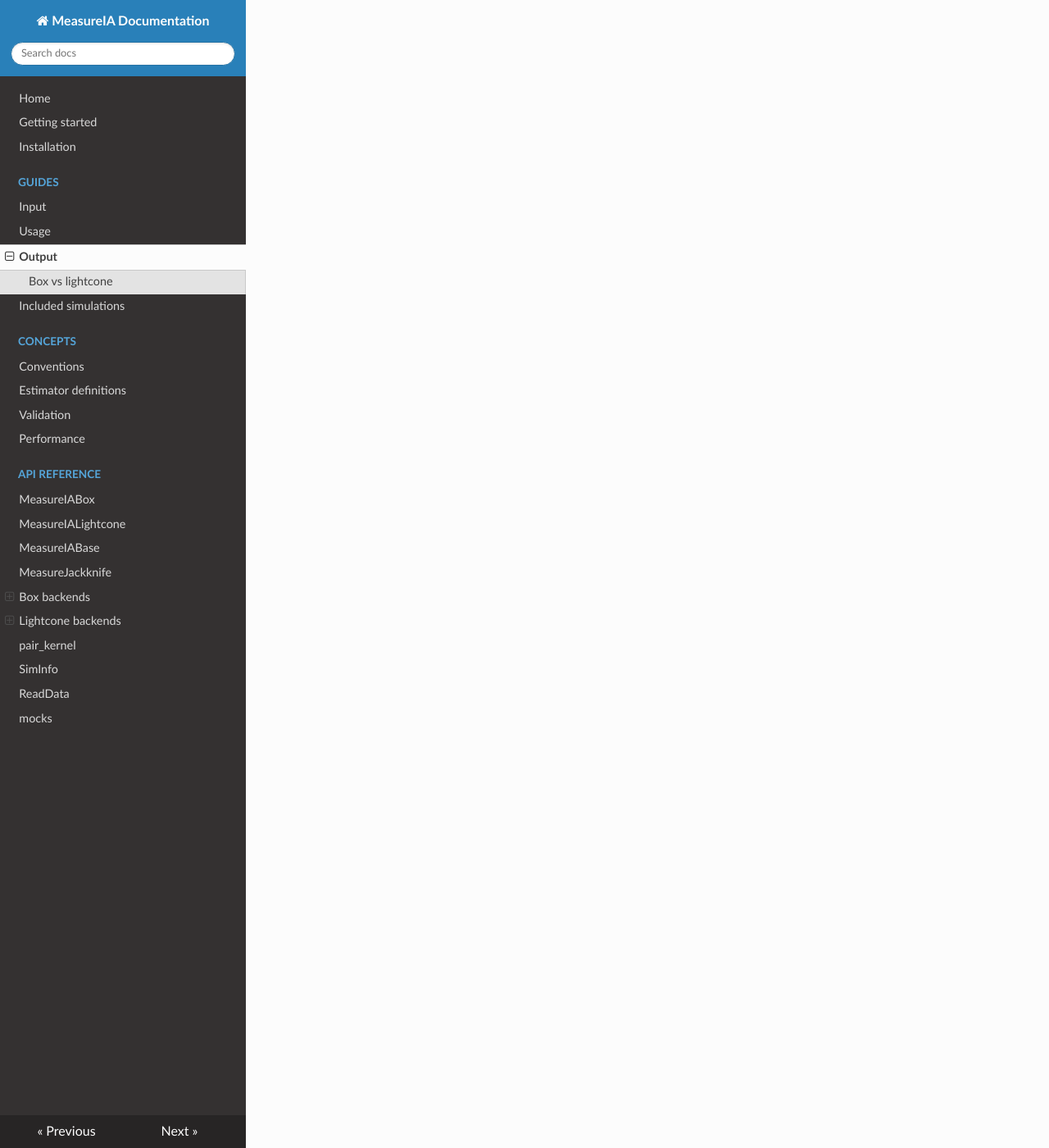
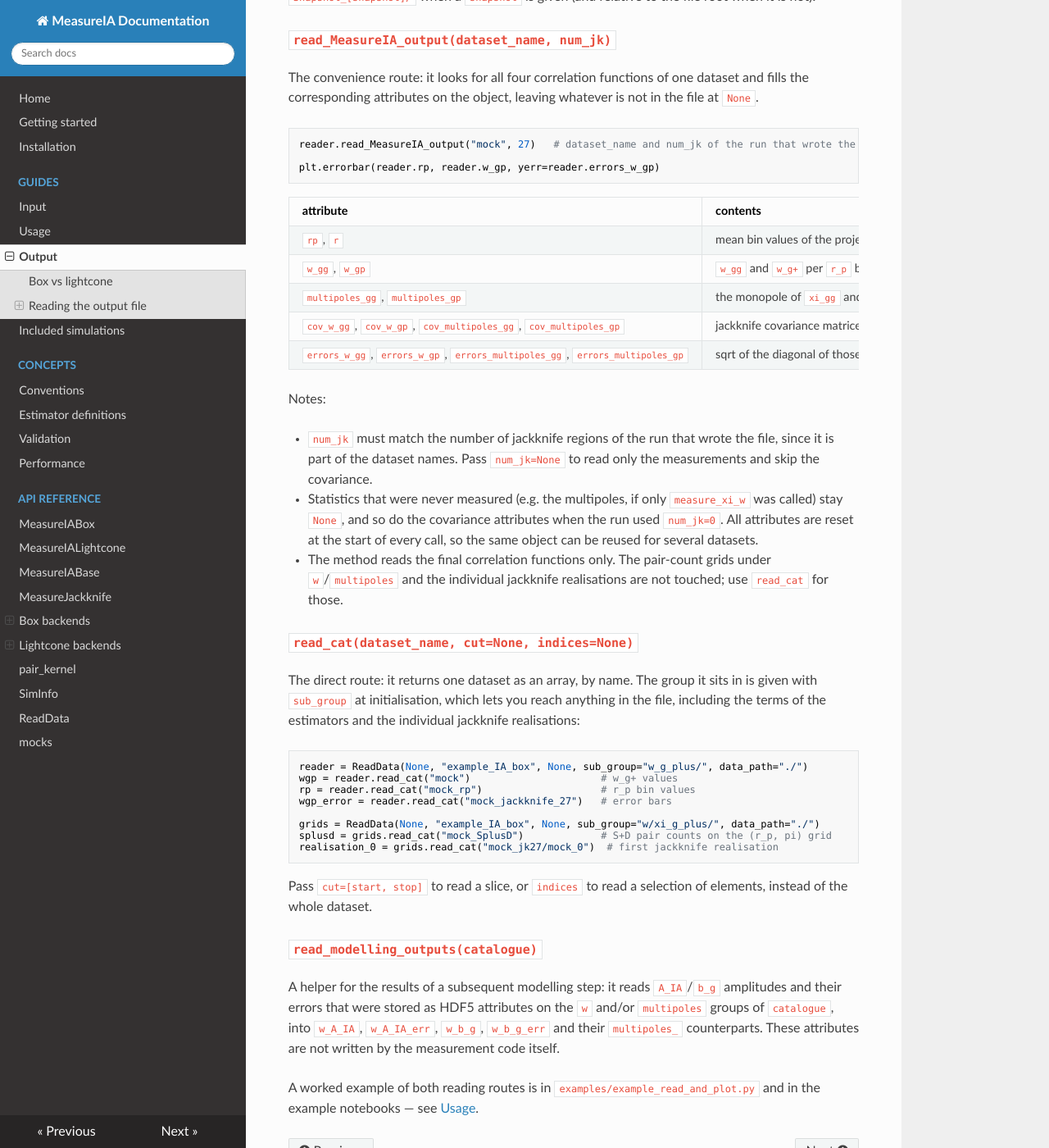
Before and after one commit to MarloesvL/measure_IA, an MkDocs documentation site: the page built from docs/output_structure.md, in a window 1280 px wide and 1400 px high, scrolled down 1802 px. Shown: the whole window at 82% size. Built offline with MkDocs 1.6.1, drawn with Linux system fonts in a browser that asks for light colours; nearby versions of some CDN libraries; some of the changed text lies outside the part shown.

Commit message:
docs: mirror the box plots in the lightcone notebook and document ReadData
The lightcone notebook only plotted r_p w_g+, so the two example notebooks
did not show the same things. It now has the same four plot sections as the
box notebook, in the same order (w_gg, w_g+, multipole monopole of xi_gg,
multipole quadrupole of xi_g+), with the r_p w_g+ plot kept as a fifth. The
axes are labelled in Mpc because the lightcone run uses over_h = False, and a
note explains that the largest-separation bins of this small mock are
consistent with zero and can scatter off the logarithmic axis.

The output-structure page now also describes how to read the file back:
ReadData construction, read_MeasureIA_output with the attributes it fills,
read_cat for the estimator terms and individual jackknife realisations, and
read_modelling_outputs. Every snippet was run against the example output
files, and the notebook was executed end to end.

Co-Authored-By: Claude Opus 5 <noreply@anthropic.com>
Claude-Session: https://claude.ai/code/session_01CD2yYKSxNnwwVRKiPXJNtL

````diff
--- a/docs/output_structure.md
+++ b/docs/output_structure.md
@@ -68,3 +68,82 @@ The structure above applies to both `MeasureIABox` and `MeasureIALightcone`. Two
   the additional density–random and shape–random pair-count terms of the Landy–Szalay estimators are stored
   alongside them. Bins with zero empirical random–random pairs are left as `NaN` (the estimator is undefined
   there) and trigger a warning advising more randoms — see the [Estimator definitions](estimator_definitions.md).
+
+## Reading the output file
+
+The output file is a plain HDF5 file, so it can be read with `h5py` using the paths above. The package also
+ships a [`ReadData`](api/ReadData.md) class that knows this structure and takes care of the optional
+`Snapshot_[snapshot]` group for you:
+
+```python
+from measureia import ReadData
+
+reader = ReadData(
+    simulation=None,            # simulation tag used at measurement time (None if the boxsize was given directly)
+    catalogue="example_IA_box",  # output file name *without* the .hdf5 extension
+    snapshot=None,              # snapshot label; 99 would select the "Snapshot_99" group
+    data_path="./",             # folder holding <catalogue>.hdf5
+)
+```
+
+The file that is read is `data_path + catalogue + ".hdf5"`, and every dataset path is taken relative to
+`Snapshot_[snapshot]/` when a `snapshot` is given (and relative to the file root when it is not).
+
+### `read_MeasureIA_output(dataset_name, num_jk)`
+
+The convenience route: it looks for all four correlation functions of one dataset and fills the corresponding
+attributes on the object, leaving whatever is not in the file at `None`.
+
+```python
+reader.read_MeasureIA_output("mock", 27)   # dataset_name and num_jk of the run that wrote the file
+
+plt.errorbar(reader.rp, reader.w_gp, yerr=reader.errors_w_gp)
+```
+
+| attribute | contents |
+| --- | --- |
+| `rp`, `r` | mean bin values of the projected (`w`) and 3D (`multipoles`) statistics |
+| `w_gg`, `w_gp` | `w_gg` and `w_g+` per `r_p` bin |
+| `multipoles_gg`, `multipoles_gp` | the monopole of `xi_gg` and the quadrupole of `xi_g+` per `r` bin |
+| `cov_w_gg`, `cov_w_gp`, `cov_multipoles_gg`, `cov_multipoles_gp` | jackknife covariance matrices |
+| `errors_w_gg`, `errors_w_gp`, `errors_multipoles_gg`, `errors_multipoles_gp` | sqrt of the diagonal of those covariances, i.e. the error bars |
+
+Notes:
+
+- `num_jk` must match the number of jackknife regions of the run that wrote the file, since it is part of the
+  dataset names. Pass `num_jk=None` to read only the measurements and skip the covariance.
+- Statistics that were never measured (e.g. the multipoles, if only `measure_xi_w` was called) stay `None`,
+  and so do the covariance attributes when the run used `num_jk=0`. All attributes are reset at the start of
+  every call, so the same object can be reused for several datasets.
+- The method reads the final correlation functions only. The pair-count grids under `w`/`multipoles` and the
+  individual jackknife realisations are not touched; use `read_cat` for those.
+
+### `read_cat(dataset_name, cut=None, indices=None)`
+
+The direct route: it returns one dataset as an array, by name. The group it sits in is given with `sub_group`
+at initialisation, which lets you reach anything in the file, including the terms of the estimators and the
+individual jackknife realisations:
+
+```python
+reader = ReadData(None, "example_IA_box", None, sub_group="w_g_plus/", data_path="./")
+wgp = reader.read_cat("mock")                      # w_g+ values
+rp = reader.read_cat("mock_rp")                    # r_p bin values
+wgp_error = reader.read_cat("mock_jackknife_27")   # error bars
+
+grids = ReadData(None, "example_IA_box", None, sub_group="w/xi_g_plus/", data_path="./")
+splusd = grids.read_cat("mock_SplusD")             # S+D pair counts on the (r_p, pi) grid
+realisation_0 = grids.read_cat("mock_jk27/mock_0")  # first jackknife realisation
+```
+
+Pass `cut=[start, stop]` to read a slice, or `indices` to read a selection of elements, instead of the whole
+dataset.
+
+### `read_modelling_outputs(catalogue)`
+
+A helper for the results of a subsequent modelling step: it reads `A_IA`/`b_g` amplitudes and their errors
+that were stored as HDF5 attributes on the `w` and/or `multipoles` groups of `catalogue`, into
+`w_A_IA`, `w_A_IA_err`, `w_b_g`, `w_b_g_err` and their `multipoles_` counterparts. These attributes are not
+written by the measurement code itself.
+
+A worked example of both reading routes is in `examples/example_read_and_plot.py` and in the example
+notebooks — see [Usage](usage.md).
````
Also changed, not shown: 1 other file.
